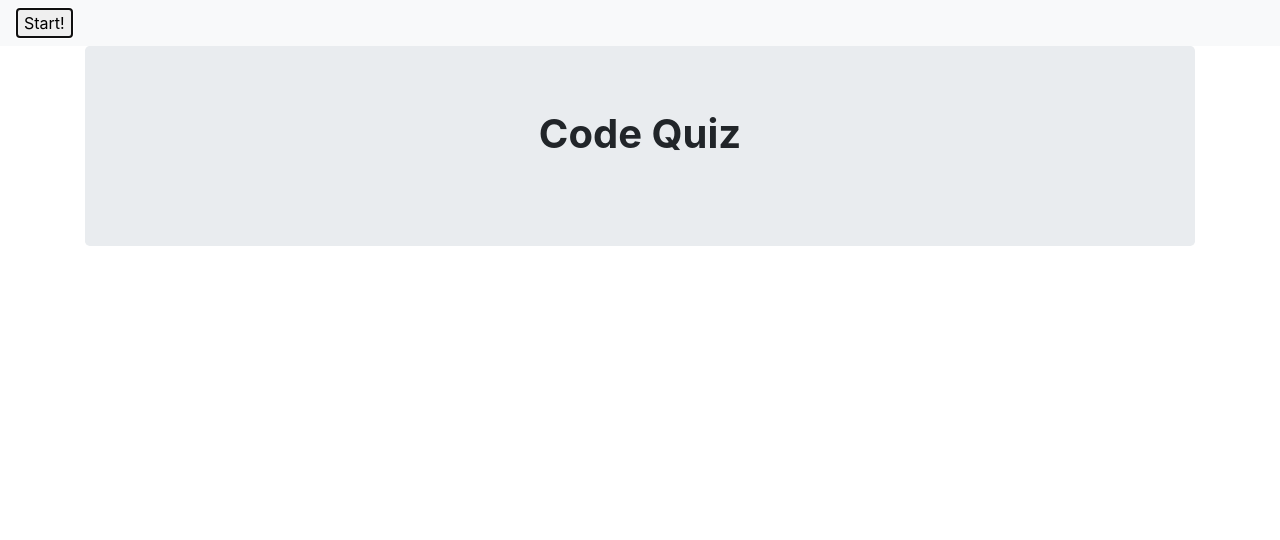
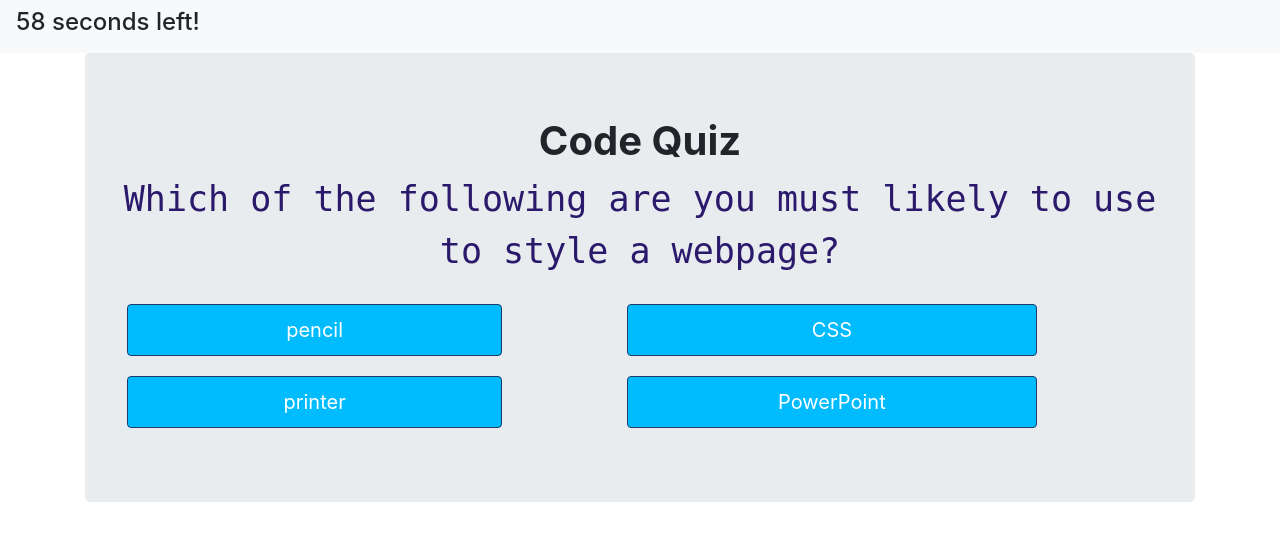
Before and after one commit to mitch-t/quiz, a plain HTML site: page index.html in a window 1280 px wide. Both pictures are taken after a click on the button "Start!". Drawn offline with nearby package versions, Linux system fonts and the light colour scheme.

Commit message:
updated all files

```diff
--- a/script.js
+++ b/script.js
@@ -1,41 +1,57 @@
-var startbtn= document.querySelector('#start');
+var startbtn = document.querySelector("#start");
 var quiz = document.getElementById("quiz");
 var questionELement = document.getElementById("question");
-var choiceBtnsElement = document.querySelector('#choiceBtns');
-var answerbtnsElement = document.getElementsByClassName('btns')
+var choiceBtnsElement = document.querySelector("#choiceBtns");
+
 var questionIndex = 0;
-var answerIndex = 0;
 
 var questionsArray = [
   {
-    question: 'Which of the following are you must likely to use to style a webpage?',
-    answer: ['pencil','CSS','printer','PowerPoint'],
-    correct:'CSS',
+    question:
+      "Which of the following are you must likely to use to style a webpage?",
+    answer: ["pencil", "CSS", "printer", "PowerPoint"],
+    correct: "CSS",
   },
   {
-    question: 'Which of the following are you most likely to use to animate a webpage?',
-    answer:['javascript','CSS','pencil','documents'],
-    correct: 'javascript',
+    question:
+      "Which of the following are you most likely to use to animate a webpage?",
+    answer: ["javascript", "CSS", "pencil", "documents"],
+    correct: "javascript",
   },
   {
-    question: 'What does html stand for?',
-    answer: ['javascript','Hypertext Markup Langauge','Hypertech Linguistics',"Hiddentext Magic Langauge"],
-    correct: 'Hypertext Markup Langauge',
+    question: "What does html stand for?",
+    answer: [
+      "javascript",
+      "Hypertext Markup Langauge",
+      "Hypertech Linguistics",
+      "Hiddentext Magic Langauge",
+    ],
+    correct: "Hypertext Markup Langauge",
   },
   {
-    question: 'How do you create a function in Javascript?',
-    answer:['function = myFunction()','function myFunction', 'function: myFunction',"$={}"],
-    correct:'function myFunction',
+    question: "How do you create a function in Javascript?",
+    answer: [
+      "function = myFunction()",
+      "function myFunction",
+      "function: myFunction",
+      "$={}",
+    ],
+    correct: "function myFunction",
   },
   {
-    question: 'How do you write a comment in Javascript?',
-    answer:['//this is a comment', '<!--this is a comment-->','(this is a comment)',"just write it bro!"],
-    correct:'//this is a comment'
+    question: "How do you write a comment in Javascript?",
+    answer: [
+      "//this is a comment",
+      "<!--this is a comment-->",
+      "(this is a comment)",
+      "just write it bro!",
+    ],
+    correct: "//this is a comment",
   },
   {
-    question: 'Which event occurs when the user clicks on an HTML element?',
-    answer:['alert','mouseClick', 'hover', 'click'],
-    correct: 'click'
+    question: "Which event occurs when the user clicks on an HTML element?",
+    answer: ["alert", "mouseClick", "hover", "click"],
+    correct: "click",
   },
 ];
 
@@ -43,60 +59,61 @@ var questionsArray = [
 var timeElement = document.querySelector(".time");
 
 var secondsLeft = 60;
-
+var timerInterval;
 function setTime() {
-var timerInterval = setInterval(function() {
+   timerInterval = setInterval(function () {
     secondsLeft--;
     timeElement.textContent = secondsLeft + " seconds left!";
 
-if(secondsLeft === 0) {
+    if (secondsLeft === 0) {
       clearInterval(timerInterval);
       showScores();
     }
   }, 1000);
 }
-
-function selectAnswer(e){}
 //Questions
 
+function generateQuestion() {
+  console.log(questionIndex);
+  document.querySelector("#question").textContent =
+    questionsArray[questionIndex].question;
 
-function generateQuestion(){
-    document.querySelector('#question').textContent =
-    questionsArray[questionIndex].question;
-    //document.querySelector('#choiceBtns').textContent =
-   // questionsArray[answerIndex].answer;
+  choiceBtnsElement.innerHTML = "";
+  questionsArray[questionIndex].answer.forEach((answer) => {
+    var button = document.createElement("button");
+    button.textContent = answer;
+    button.classList.add("btn");
 
-
-    questionsArray[answerIndex].answer.forEach(answer=>{
-    var button = document.createElement('button')
-    button.textContent = answer
-    button.classList.add('btn')
-
-
-     button.addEventListener('click',selectAnswer)
- ChoiceBtnsElement.appendChild(button)
-
-} )
+    button.addEventListener("click", selectAnswer);
+    choiceBtnsElement.appendChild(button);
+  });
 }
 
-function NextQuestion(){
+function NextQuestion() {
   questionIndex++;
-    answerIndex++;
+ if(questionIndex === questionsArray.length){
+
+     clearInterval(timerInterval)
+     showScores()
+ }
+ else{
     generateQuestion();
  }
 
+}
 
+function selectAnswer(e) {
+    //evaluate right and wrong answers/choices
+  NextQuestion();
+}
 //Choices
 //function answerChoices(){}
 
-
 //Where it all starts and ends
-startbtn.addEventListener('click', function(event){
+startbtn.addEventListener("click", function (event) {
   setTime();
   generateQuestion();
-    NextQuestion();
-    selectAnswer();
-    removeStart();
+
 });
 
 //choiceBtns.addEventListener('click',function(){
@@ -104,10 +121,11 @@ startbtn.addEventListener('click', function(event){
 //generateQuestion();
 //});
 
-};
 //start button disapear
 function removeStart() {
   var myobj = document.getElementById("start");
   myobj.remove();
+}
+function showScores(){
 
 }
--- a/stylequiz.css
+++ b/stylequiz.css
@@ -26,3 +26,6 @@
     text-align: center;
 
 }
+/*.question-container{
+
+}
```
Also changed, not shown: index.html (line endings or trailing spaces). Lines whose indentation alone changed are shown as unchanged.
